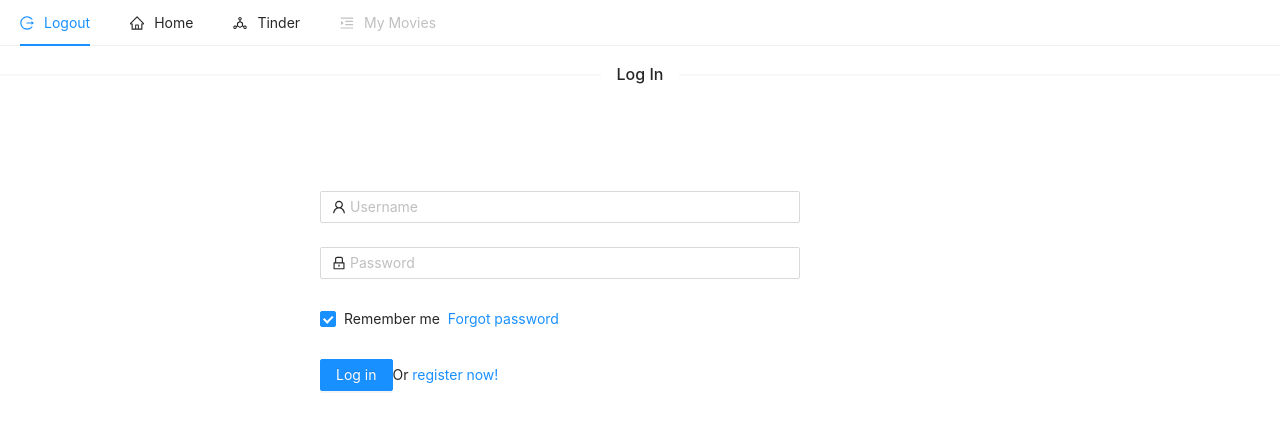
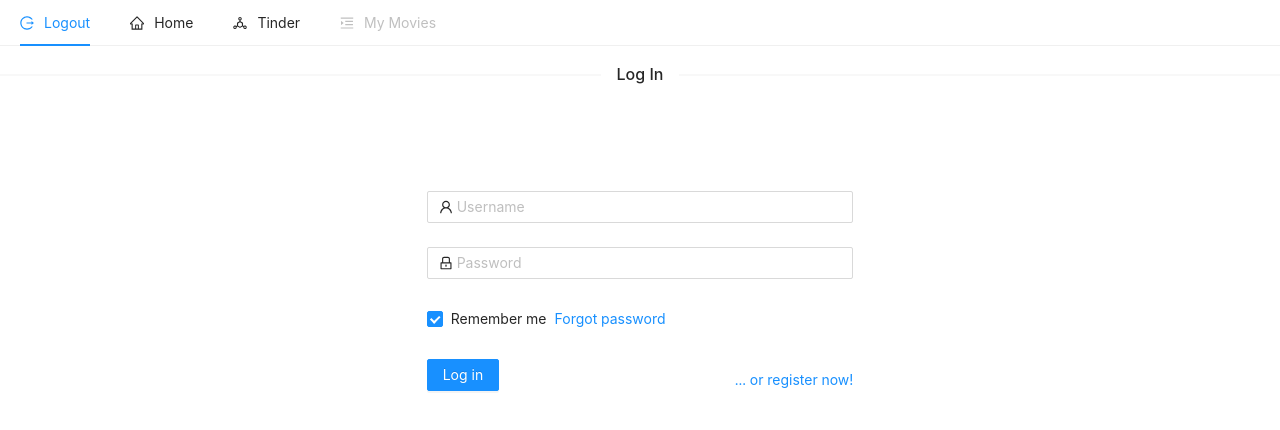
Before and after one commit to jsonthany/movie_tinder, a React (Create React App) app in the folder frontend/: page /login in a window 1280 px wide. Shown: the top 430 px of the page. Built offline with nearby package versions, Linux system fonts and the light colour scheme; no server answers.

Commit message:
updated login form again

```diff
--- a/frontend/src/components/LogIn/Login.js
+++ b/frontend/src/components/LogIn/Login.js
@@ -10,9 +10,9 @@ const Login = () => {
     return (
         <>
         <Divider orientation="center">Log In</Divider>
-        <Row type="flex" align="middle" style={{minHeight: '50vh'}}>
-        <Col span={6}></Col>
-        <Col span={9}>
+        <Row type="flex" justify="space-between" align="middle" style={{minHeight: '50vh'}}>
+        <Col span={8}></Col>
+        <Col span={8}>
 
             <Form
                 name="normal_login"
@@ -20,6 +20,7 @@ const Login = () => {
                 initialValues={{ remember: true }}
                 onFinish={onFinish}
             >
+
                 <Form.Item
                     name="username"
                     rules={[{ required: true, message: 'Please input your Username!' }]}
@@ -50,10 +51,12 @@ const Login = () => {
             </Form.Item>
 
             <Form.Item>
+            <Row justify="space-between" align="bottom">
             <Button type="primary" htmlType="submit" className="login-form-button">
                 Log in
             </Button>
-            Or <a href="">register now!</a>
+            <a href="">... or register now!</a>
+            </Row>
             </Form.Item>
             </Form>
             </Col>
```
